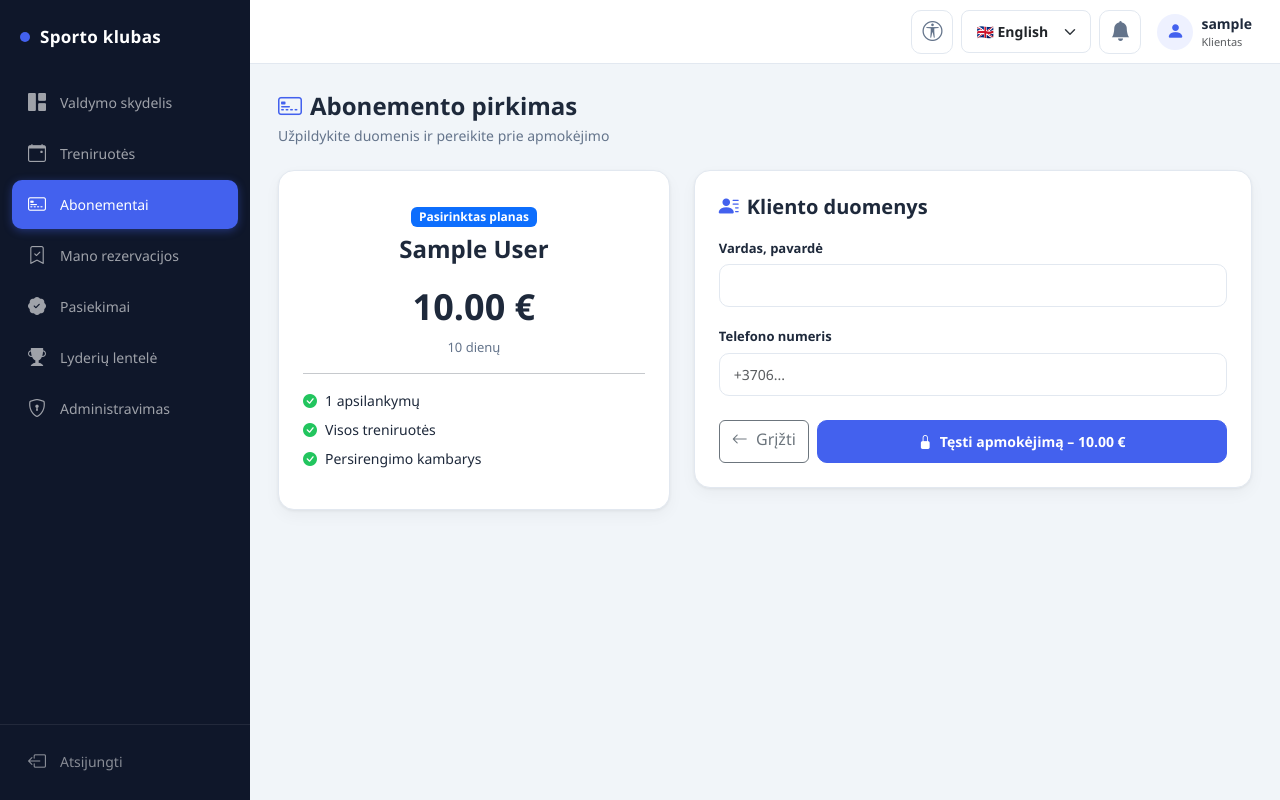
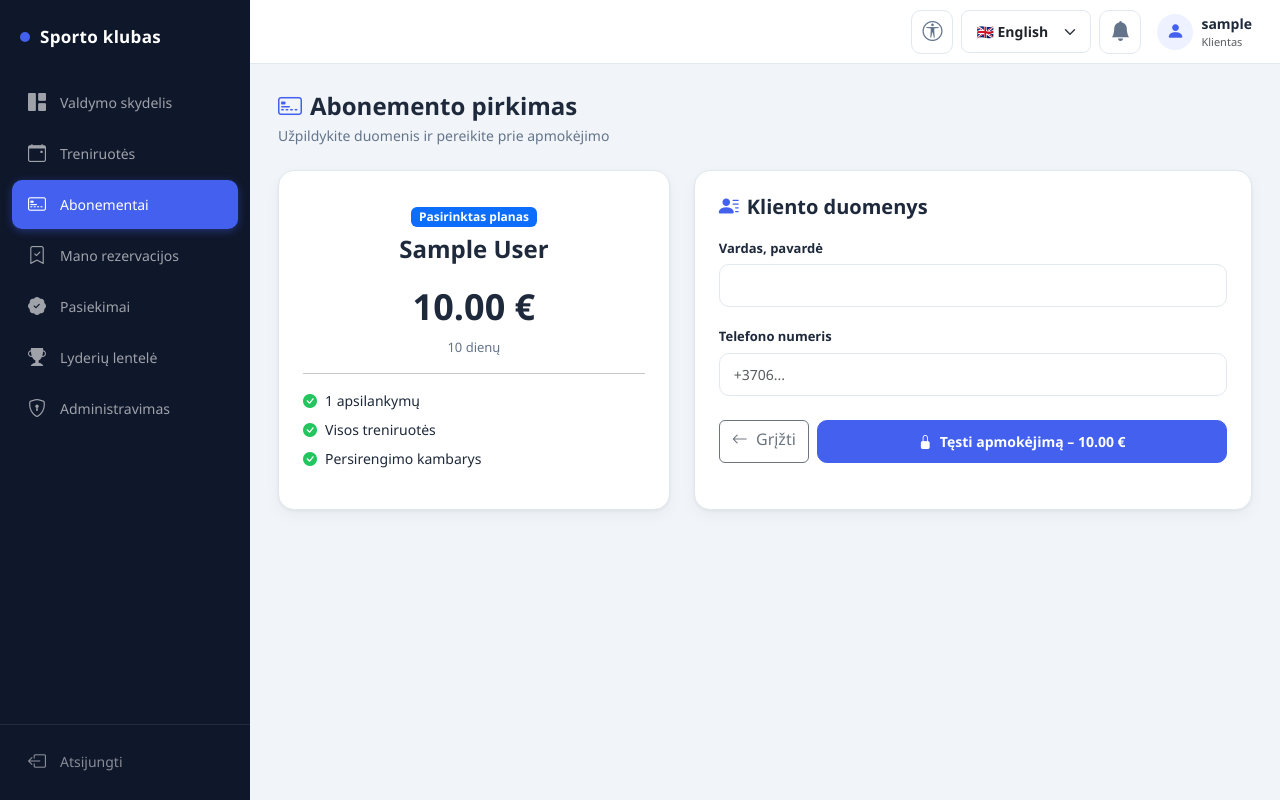
Before and after one commit to nedasber/sporto-klubas, a Django app: page /membership/buy/1/ in a window 1280 px wide. Run offline with Django 5.2, Linux system fonts and the light colour scheme; a user stored in the database is signed in; tables that the repository leaves empty hold one stand-in row (values such as "Sample post"); parts of the project's set-up code (start-up, migrations or seed data) failed here and were passed over.

Commit message:
UI pataisymai

```diff
--- a/templates/gym/membership_checkout.html
+++ b/templates/gym/membership_checkout.html
@@ -9,9 +9,9 @@
   <p>{% trans "Užpildykite duomenis ir pereikite prie apmokėjimo" %}</p>
 </div>
 
-<div class="row g-4">
-  <div class="col-md-5">
-    <div class="plan-card h-100">
+<div class="row g-4 align-items-stretch">
+  <div class="col-md-5 d-flex">
+    <div class="plan-card flex-fill">
       <div class="mb-3">
         <span class="badge bg-primary mb-2">{% trans "Pasirinktas planas" %}</span>
         <h4 class="fw-bold mb-0">{{ plan.name|trans_db }}</h4>
@@ -31,8 +31,8 @@
     </div>
   </div>
 
-  <div class="col-md-7">
-    <div class="s-card">
+  <div class="col-md-7 d-flex">
+    <div class="s-card flex-fill">
       <h5 class="fw-bold mb-3"><i class="bi bi-person-lines-fill me-2" style="color:var(--primary);"></i>{% trans "Kliento duomenys" %}</h5>
       <form method="post" novalidate>
         {% csrf_token %}
```
